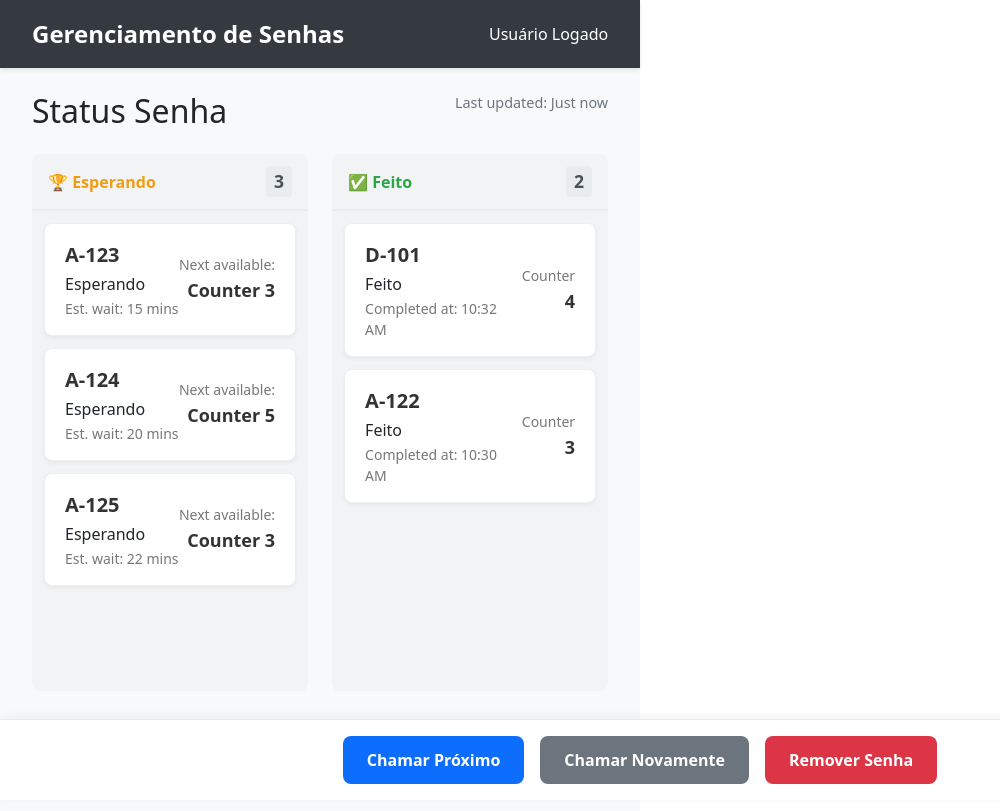
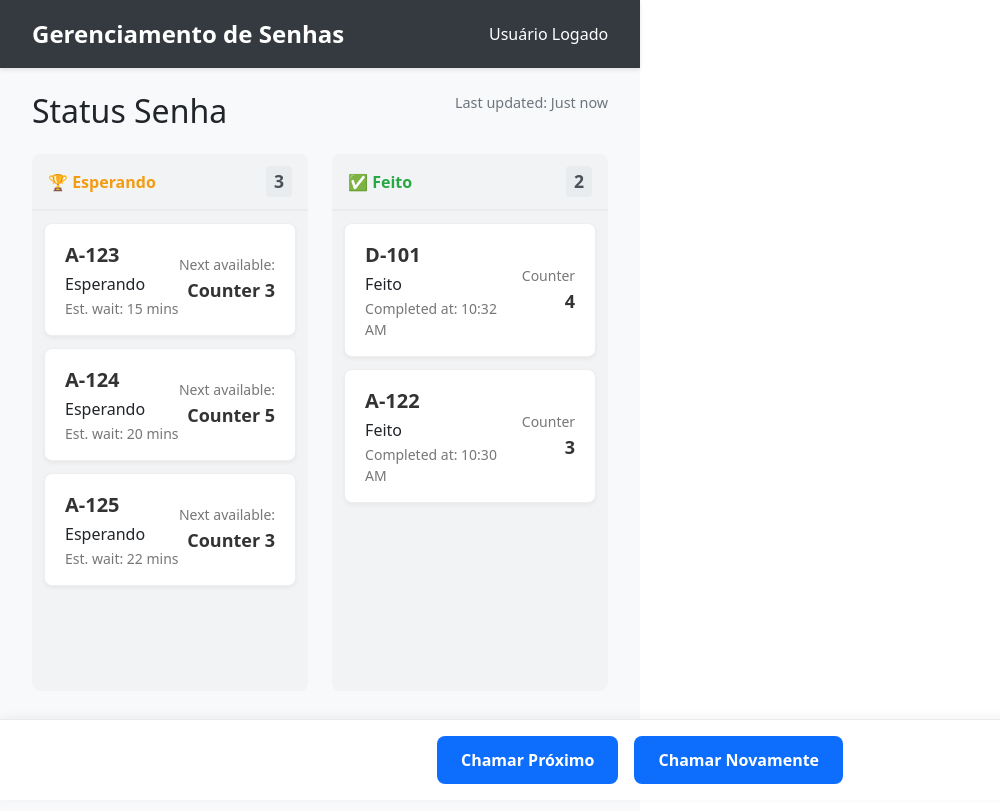
Before and after one commit to LuizGup/FilaNami, a React (Vite) app in the folder frontend/: page /user/gerencia in a window 1280 px wide. Shown: the whole page, without its empty margins (0-1000 px from the left). Built offline with nearby package versions, Linux system fonts and the light colour scheme.

Commit message:
Update action buttons in GerenciarSenhas page
Replaces the 'Chamar Novamente' and 'Remover Senha' buttons with a single 'Chamar Novamente' button styled as primary. Simplifies the action button layout for improved user experience.

```diff
--- a/frontend/src/pages/Funcionario/GerenciarSenhas/index.jsx
+++ b/frontend/src/pages/Funcionario/GerenciarSenhas/index.jsx
@@ -73,8 +73,7 @@ function GerenciarSenhas() {
         {/* Botões de Ação */}
         <div className="botoes-acao-container">
           <button className="btn btn-acao-primary">Chamar Próximo</button>
-          <button className="btn btn-acao-secondary">Chamar Novamente</button>
-          <button className="btn btn-acao-danger">Remover Senha</button>
+          <button className="btn btn-acao-primary">Chamar Novamente</button>
         </div>
       </section>
     </>
```
